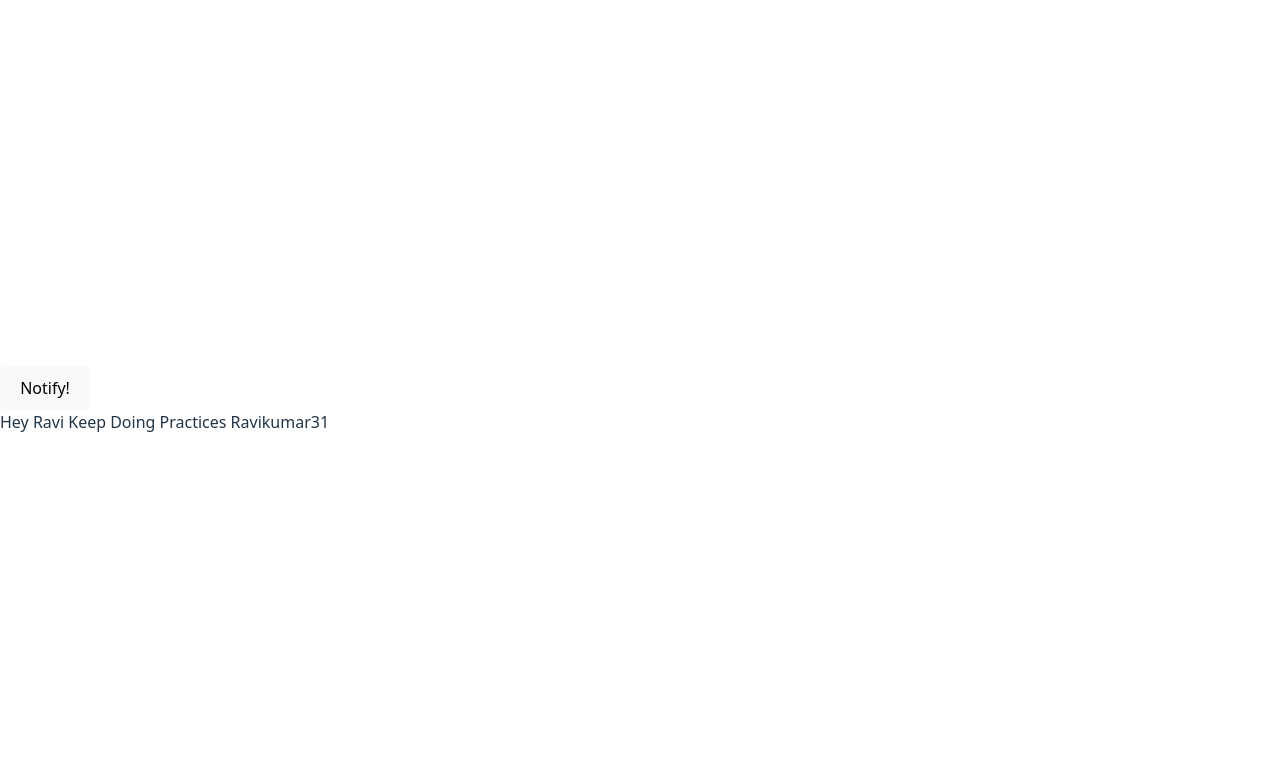
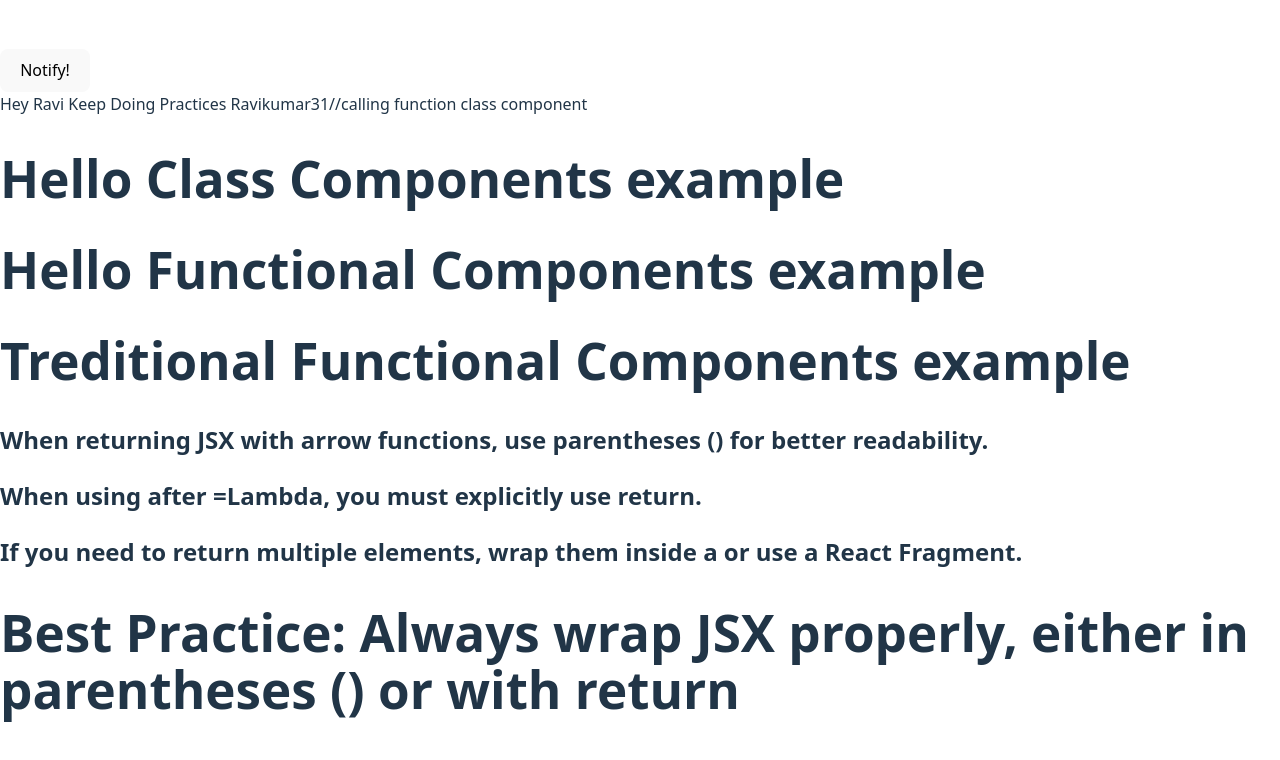
Before and after one commit to awsravi/vitereactapp, a React (Vite) app in the folder Mar/vitereactapp/: page / in a window 1280 px wide. Shown: the top 760 px of the page. Built offline with nearby package versions, Linux system fonts and the light colour scheme.

Commit message:
Components concept with Notes

```diff
--- a/Mar/vitereactapp/src/App.jsx
+++ b/Mar/vitereactapp/src/App.jsx
@@ -4,6 +4,7 @@ import "react-toastify/dist/ReactToastify.css";
 
 import userName from "./Data.jsx"; // Importing default exports
 import { age, marks,greetName} from "./Data.jsx"; // Importing named exports
+import  {HedderClassComponent,HedderFunctionalComponent,HedderFunctionalComponent1} from "./Header.jsx";
 
 export default function App() {
   const notify = () => toast("Wow, so easy!");
@@ -20,6 +21,11 @@ export default function App() {
 
         {greetName()}
         {age+1}
+    //calling function class component
+        <HedderClassComponent/>
+        <HedderFunctionalComponent/>
+        <HedderFunctionalComponent1/>
+
       </div>
     );
 
--- /dev/null
+++ b/Mar/vitereactapp/src/Header.jsx
@@ -0,0 +1,92 @@
+//2 Types of Components
+
+/*
+1. Functional Components
+Functional Component: A JavaScript function that returns JSX.
+Simpler & More Efficient: No need to extend a class, use lifecycle methods, or this.
+Hooks (useState, useEffect, etc.): Functional components can use React Hooks to manage state and side effects.
+*/
+
+/*
+2. Class Components
+Class-based Component: A React component defined as a JavaScript class that extends Component from React.
+Lifecycle Methods: Class components can have lifecycle methods (e.g., componentDidMount, componentDidUpdate, componentWillUnmount).
+State & Props: Class components can manage state and receive props.
+*/
+
+/*
+Note: Best Practices Recommendations Functional Components
+Use Functional Components whenever possible because they are simpler and more optimized.
+Use Class Components only if working with older React projects or complex logic requiring lifecycle methods (though Hooks can replace them).
+*/
+
+/*
+Functional Components: Key Points
+Functional Components are JavaScript functions that return React elements (JSX).
+Functional Components can accept props as arguments and return UI elements.
+Functional Components can manage state using Hooks (e.g., useState).
+Functional Components can handle side effects using Hooks (e.g., useEffect).
+Functional Components are easier to read, write, and test than Class Components.
+Functional Components are preferred in modern React development due to their simplicity.
+Functional Components do not require a constructor or this keyword.
+Functional Components use Hooks instead of lifecycle methods (e.g., useEffect replaces componentDidMount).
+Functional Components have better performance in many cases because they avoid the overhead of class instantiation.
+Functional Components are also known as "Presentational Components" when they focus only on UI.
+Functional Components can be memoized using React.memo() to prevent unnecessary re-renders.
+Functional Components became more powerful after React 16.8 with the introduction of Hooks.
+Functional Components support advanced features like Context API and Custom Hooks for better state management.
+Functional Components can be written using both function declarations and arrow functions.
+*/
+/*
+Class Components: Key Points
+Class Components are ES6 classes that extend React.Component.
+Class Components require a render() method to return UI elements.
+Class Components manage state using this.state and update it using this.setState().
+Class Components can access lifecycle methods like componentDidMount, componentDidUpdate, and componentWillUnmount.
+Class Components use a constructor (constructor()) to initialize state and bind event handlers.
+Class Components require this to access props and state (this.props, this.state).
+Class Components are harder to read, write, and test compared to Functional Components.
+Class Components have a slight performance overhead due to class instantiation.
+Class Components were the only way to manage state before React 16.8.
+Class Components can be converted into Functional Components using Hooks.
+Class Components are still used in legacy codebases but are being replaced by Functional Components.
+Class Components can be optimized using React.PureComponent to avoid unnecessary re-renders.
+Class Components are also known as "Container Components" when they handle logic and state management.
+Class Components are no longer recommended for new React projects, as Functional Components with Hooks provide the same functionality with less complexity.
+*/
+
+//Class Components Example
+import React, { Component } from "react";
+class HedderClassComponent extends Component {
+    render() {
+        return (
+            <div>
+                <h1>Hello Class Components example</h1>
+            </div>
+        );
+    }
+}
+//Functional Components Example
+function HedderFunctionalComponent() {
+    return (
+        <div>
+            <h1>Hello Functional Components example</h1>
+        </div>
+    );
+}
+//Treditional way
+const HedderFunctionalComponent1 = () => (
+    <dev>
+        <h1>Treditional Functional Components example</h1>
+        <h2>When returning JSX with arrow functions, use parentheses () for better readability.</h2>
+        <h2>When using { } after =Lambda, you must explicitly use return.</h2>
+        <h2>If you need to return multiple elements, wrap them inside a or use a React Fragment.</h2>
+        <h1>Best Practice: Always wrap JSX properly, either in parentheses () or with return</h1>
+
+    </dev>
+
+);
+
+export { HedderClassComponent };
+export { HedderFunctionalComponent };
+export { HedderFunctionalComponent1 };
```
